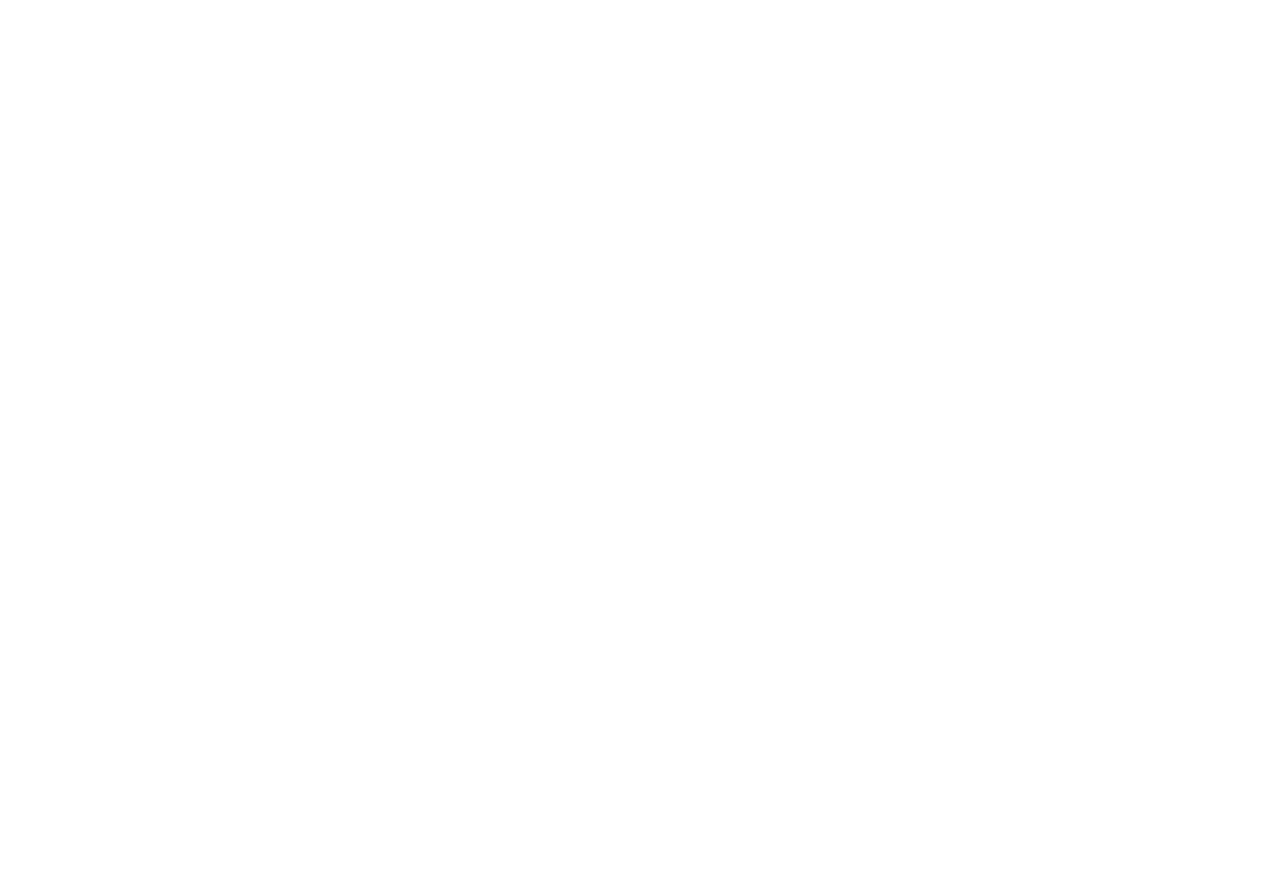
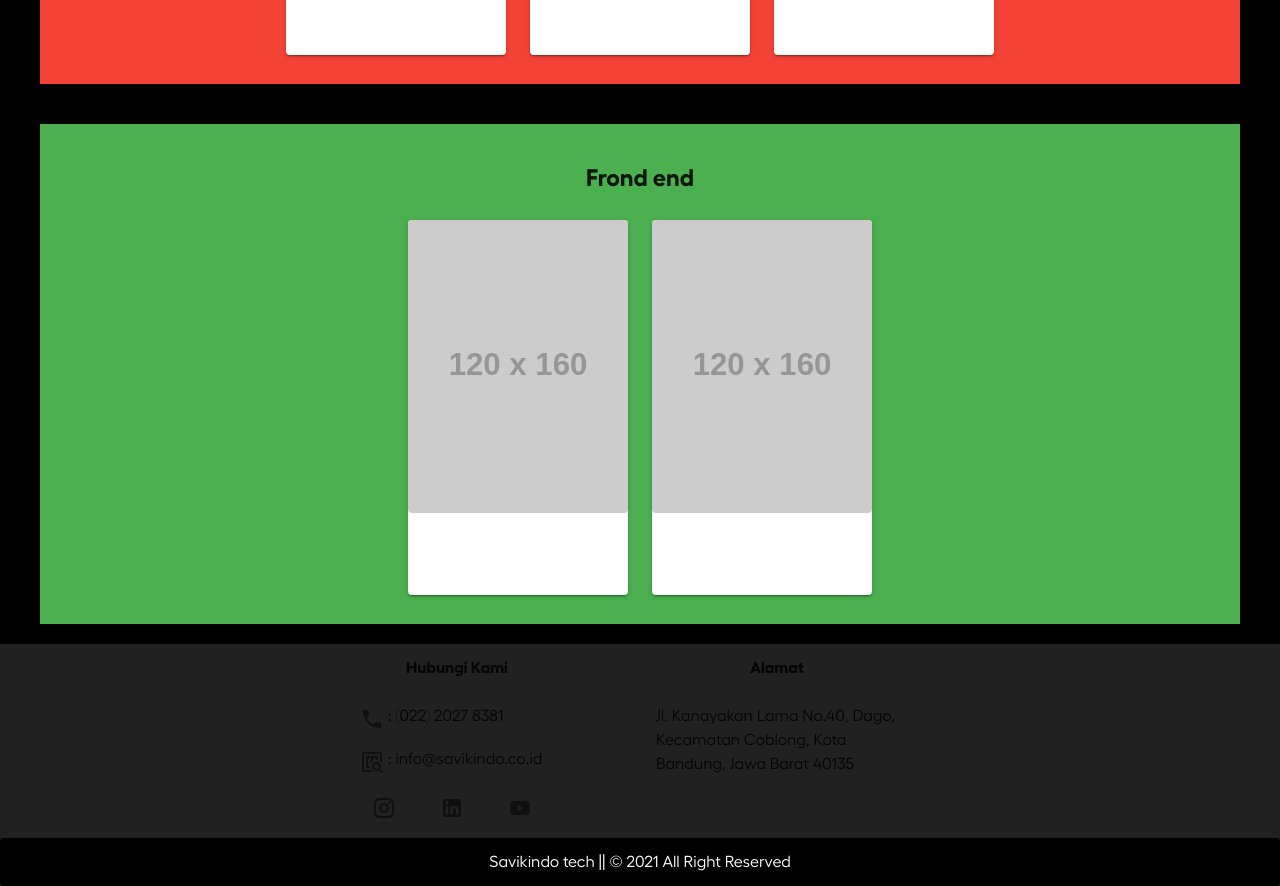
Before and after one commit to svknd/svknd.id, a Nuxt app: page /member in a window 1280 px wide. Shown: the part 1040-1926 px from the top of the page. Before the commit the page ends 800 px from the top, so only its background shows below. Built offline with nearby package versions, Linux system fonts and the light colour scheme.

Commit message:
Membuat footer dan member page

```diff
--- a/components/Navbar.vue
+++ b/components/Navbar.vue
@@ -19,12 +19,12 @@
 
     <div class="pr-16">
      <v-btn
-        class="mr-3"
+        class="mr-3 fas fa-phone-square-alt"
         :disabled="loading"
         color="white"
         plain
         v-for= "(menu, a) in menus"
-        :key="a"
+        :key= "a"
         :href= "menu.link"
         style="padding:10px"
       >{{ menu.item }}</v-btn>
@@ -34,7 +34,6 @@
 </template>
 
 <style scoped>
-
 .font{
     font-family: Arial, "Helvetica Neue", Helvetica, sans-serif;
 }
@@ -60,5 +59,4 @@ export default {
         }
     },
 }
-
 </script>
--- a/layouts/default.vue
+++ b/layouts/default.vue
@@ -8,9 +8,56 @@
     <Nuxt />
   </v-main>
 
-    <v-footer app>
-      <span>&copy; {{ new Date().getFullYear() }}</span>
+    <!-- Footer -->
+    <v-footer height="auto" class="black" padless>
+
+    <v-container class="grey darken-4 mx-0 my-0" fluid>
+      <v-row>
+        <v-col cols="3" offset="3">
+          <div class="child">
+            <h4 class="text-center">Hubungi Kami</h4>
+            <br>
+              <p class="pl-7"> <v-icon>mdi-phone</v-icon> : (022) 2027 8381</p>
+              <p class="pl-7"> <v-icon>mdi-nfc-search-variant</v-icon> : info@savikindo.co.id</p>
+              <v-btn
+            v-for= "(button,i) in buttons"
+            :key= "i"
+            :href= "button.link"
+            target="_blank"
+            class="mx-4 pl-9"
+            icon
+            >
+              <v-icon>
+                {{ button.icon }}
+              </v-icon>
+            </v-btn>
+          </div>
+        </v-col>
+
+        <v-col cols="6">
+          <div class="child">
+            <h4 class="text-center">Alamat</h4>
+            <br>
+            <p class="pl-1">Jl. Kanayakan Lama No.40, Dago, Kecamatan Coblong, Kota Bandung, Jawa Barat 40135</p>
+          </div>
+        </v-col>
+      </v-row>
+      <v-row>
+        <v-col class="pa-0">
+      <v-card class="d-flex justify-center black">
+      <p class="white--text text-center my-3">
+        Savikindo tech ||
+          <span class="color">&copy; {{ new Date().getFullYear() }}</span>
+        All Right Reserved
+      </p>
+    </v-card>
+    </v-col>
+    </v-row>
+    </v-container>
+
+
     </v-footer>
+
   </v-app>
 
 </template>
@@ -34,6 +81,20 @@ export default {
           to: '/inspire',
         },
       ],
+      buttons: [
+           {
+        icon: 'mdi-instagram',
+        link: 'https://www.instagram.com/simak.id/',
+        },
+      {
+        icon: 'mdi-linkedin',
+        link: 'https://www.linkedin.com/company/savikindo/',
+       },
+      {
+        icon: 'mdi-youtube',
+        link: 'https://www.youtube.com/channel/UC3THrxLuAEAhr0BiZEMjkew',
+        },
+      ],
       miniVariant: false,
       right: true,
       rightDrawer: false,
@@ -42,3 +103,16 @@ export default {
   },
 }
 </script>
+
+<style scoped>
+.child {
+  width: 250px;
+}
+.cwhite {
+  color: white;
+  text-align: center;
+}
+.position {
+  align-items: center;
+}
+</style>
--- a/package.json
+++ b/package.json
@@ -11,6 +11,7 @@
     "lint": "npm run lint:js"
   },
   "dependencies": {
+    "@fortawesome/fontawesome-free": "^5.15.4",
     "@nuxtjs/axios": "^5.13.6",
     "core-js": "^3.15.1",
     "nuxt": "^2.15.7",
--- a/pages/index.vue
+++ b/pages/index.vue
@@ -1,6 +1,6 @@
 <template>
   <v-main class="black">
-    <v-container class="pa-2 conCard " fluid fill-height>
+    <v-container class="pa-2 conCard " fluid>
       <v-row justify="space-around" align="center">
 
         <!-- Bagian 1 -->
@@ -19,15 +19,20 @@
         </v-col>
       </v-row>
     </v-container>
+    <br>
+    <br>
+    <br>
 
     <!-- Bagian 2 -->
     <v-container class="conCard white" fluid >
-      <h1 class="cente">Tentang Kami</h1>
+      <br>
+      <br>
+      <h1 class="text-center">Tentang Kami</h1>
       <br>
       <v-row>
         <v-col cols="9" offset="3">
             <v-card width="650px">
-              <p>Produk kami berkonsentrasi pada sistem teknologi pendidikan yang dapat mengakomodir kebutuhan perkembangan pendidikan & sesuai dengan format kebijakan yang diterbitkan oleh Kementerian Pendidikan dan Kebudayaan Indonesia.</p>
+              <p>Kami merupakan Startup yang membuat produk dengan berkonsentrasi pada sistem teknologi pendidikan yang dapat mengakomodir kebutuhan perkembangan pendidikan & sesuai dengan format kebijakan yang diterbitkan oleh Kementerian Pendidikan dan Kebudayaan Indonesia.</p>
             </v-card>
         </v-col>
       </v-row>
@@ -54,8 +59,4 @@ conCard {
   height: 600px;
   width: 400px;
 }
-
-cente {
-  text-align: center;
-}
 </style>
--- /dev/null
+++ b/pages/internship.vue
@@ -0,0 +1,15 @@
+<template>
+    <h1>Hai</h1>
+</template>
+
+<script>
+export default {
+    data(){
+
+    }
+}
+</script>
+
+<style scoped>
+
+</style>
--- /dev/null
+++ b/pages/joinus.vue
@@ -0,0 +1,15 @@
+<template>
+        <h1>Hai</h1>
+</template>
+
+<script>
+export default {
+    data(){
+
+    }
+}
+</script>
+
+<style scoped>
+
+</style>
--- a/pages/member.vue
+++ b/pages/member.vue
@@ -1,3 +1,81 @@
 <template>
-    <h1>Member</h1>
+    <v-app class="black px-5">
+        <v-container
+        static
+        v-for= "(part, n) in parts"
+        :key= "n"
+        :class= "part.warna "
+        class="ma-5 "
+        style="height:500px; width:auto"
+        fluid
+        >
+        <br>
+        <v-row justify="center">
+            <v-col cols="auto">
+                <h2>{{part.title}}</h2>
+            </v-col>
+        </v-row>
+        <v-row class="mx-10 overflow-x-auto flex-nowrap" :justify= "part.justify">
+            <v-col
+            v-for= "n in part.card"
+            :key= "n"
+            cols="auto"
+            >
+                <v-card
+                height="375px"
+                width="220px"
+                >
+                    <v-img src="https://via.placeholder.com/120x160"></v-img>
+                </v-card>
+
+            </v-col>
+        </v-row>
+        </v-container>
+    </v-app>
 </template>
+
+<script>
+export default {
+    data() {
+        return {
+        parts : [
+            {
+                warna : 'blue-grey darken-1',
+                title : 'Bagian Administrasi',
+                orang : [
+                    {
+                        nama : 'a',
+                        alamat : 'anu'
+                     },
+                    {
+                        nama : 'b',
+                        alamat : 'aasdnu'
+                    },
+                ],
+                card : 6,
+                justify : 'start'
+            },
+            {
+                warna : 'red',
+                title : 'Backend',
+                card : 3,
+                justify : 'center'
+            },
+            {
+                warna : 'green',
+                title : 'Frond end',
+                card : 2,
+                justify : 'center'
+            },
+
+        ]
+        }
+    },
+}
+</script>
+
+<style scoped>
+.scroll {
+    overflow-y: auto !important;
+}
+</style>
```
Also changed, not shown: pages/nyoba.vue (added), static/frame.png (added), 1 other file (tests, documents, lock files or other folders).
